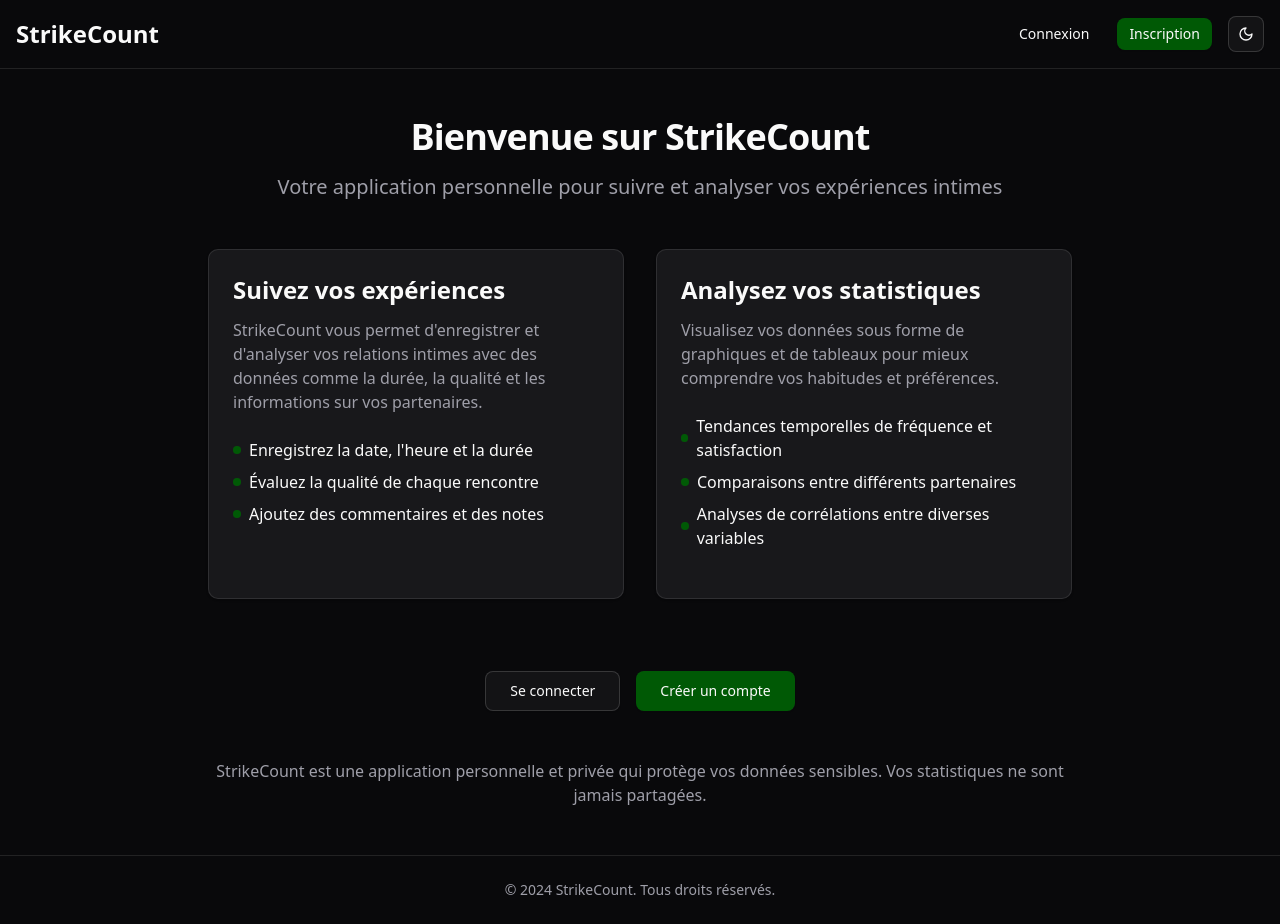
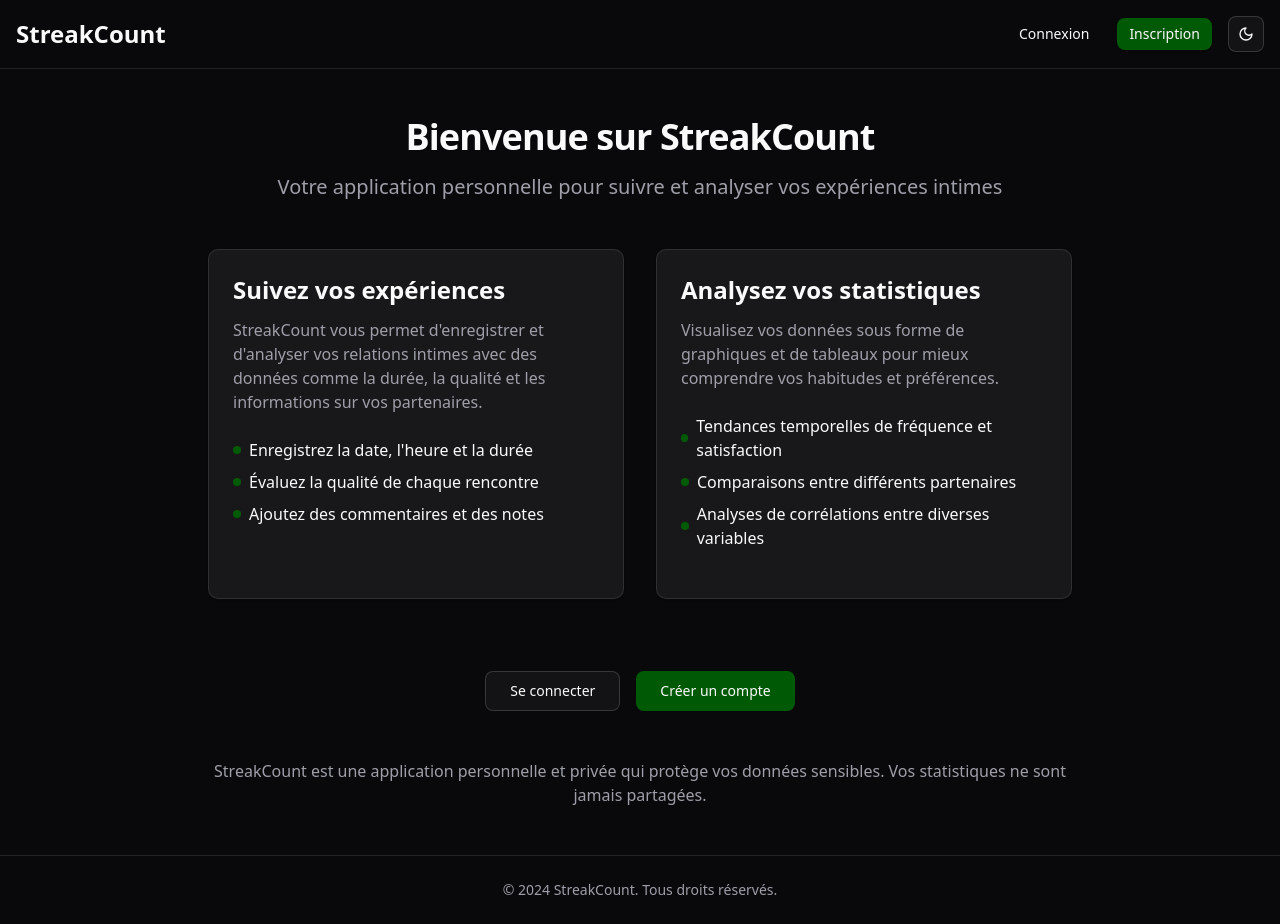
Before and after one commit to Miniluchi/streakcount.com, a React (Vite) app in the folder scFront/: page / in a window 1280 px wide. Built offline with nearby package versions, Linux system fonts and the light colour scheme.

Commit message:
Correction du nom de l'application de "StrikeCount" à "StreakCount" dans package.json et plusieurs fichiers de l'interface utilisateur.

```diff
--- a/scFront/package.json
+++ b/scFront/package.json
@@ -1,5 +1,5 @@
 {
-  "name": "strikcount",
+  "name": "streakcount",
   "private": true,
   "version": "0.0.0",
   "type": "module",
--- a/scFront/src/App.tsx
+++ b/scFront/src/App.tsx
@@ -17,7 +17,7 @@ function App() {
             <div className="container mx-auto flex items-center justify-between py-4 px-4">
               <div className="flex items-center gap-2">
                 <Link to="/">
-                  <h1 className="text-2xl font-bold">StrikeCount</h1>
+                  <h1 className="text-2xl font-bold">StreakCount</h1>
                 </Link>
               </div>
 
@@ -52,7 +52,7 @@ function App() {
           {/* Pied de page */}
           <footer className="w-full border-t">
             <div className="container mx-auto py-6 text-center text-sm text-muted-foreground">
-              <p>© 2024 StrikeCount. Tous droits réservés.</p>
+              <p>© 2024 StreakCount. Tous droits réservés.</p>
             </div>
           </footer>
         </div>
--- a/scFront/src/pages/home/Home.tsx
+++ b/scFront/src/pages/home/Home.tsx
@@ -7,7 +7,7 @@ export function Home() {
       <div className="max-w-4xl mx-auto px-4 space-y-12">
         <div className="text-center space-y-4">
           <h1 className="text-4xl font-bold tracking-tight">
-            Bienvenue sur StrikeCount
+            Bienvenue sur StreakCount
           </h1>
           <p className="text-xl text-muted-foreground">
             Votre application personnelle pour suivre et analyser vos
@@ -21,7 +21,7 @@ export function Home() {
               Suivez vos expériences
             </h2>
             <p className="text-muted-foreground mb-6">
-              StrikeCount vous permet d'enregistrer et d'analyser vos relations
+              StreakCount vous permet d'enregistrer et d'analyser vos relations
               intimes avec des données comme la durée, la qualité et les
               informations sur vos partenaires.
             </p>
@@ -81,7 +81,7 @@ export function Home() {
 
         <div className="text-center text-muted-foreground">
           <p>
-            StrikeCount est une application personnelle et privée qui protège
+            StreakCount est une application personnelle et privée qui protège
             vos données sensibles. Vos statistiques ne sont jamais partagées.
           </p>
         </div>
```
